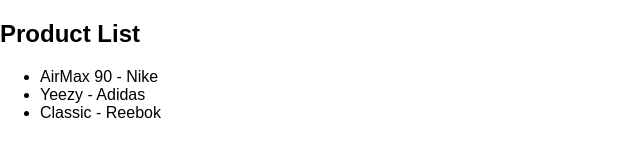
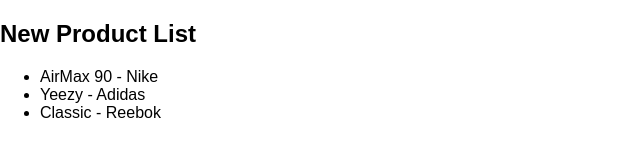
Before and after one commit to rizafahmi/randcast-react-tdd, a React (Create React App) app: page / in a window 1280 px wide. Shown: the top 160 px of the page, without its empty margins (0-640 px from the left). Built offline with nearby package versions, Linux system fonts and the light colour scheme.

Commit message:
Make the test pass again

```diff
--- a/src/components/ProductList.js
+++ b/src/components/ProductList.js
@@ -3,7 +3,7 @@
 
 const ProductList = props => (
   <div>
-    <h2>Product List</h2>
+    <h2>New Product List</h2>
     <ul>
       {props.products &&
         props.products.map(product => (
```
Also changed, not shown: 1 other file (tests, documents, lock files or other folders).
